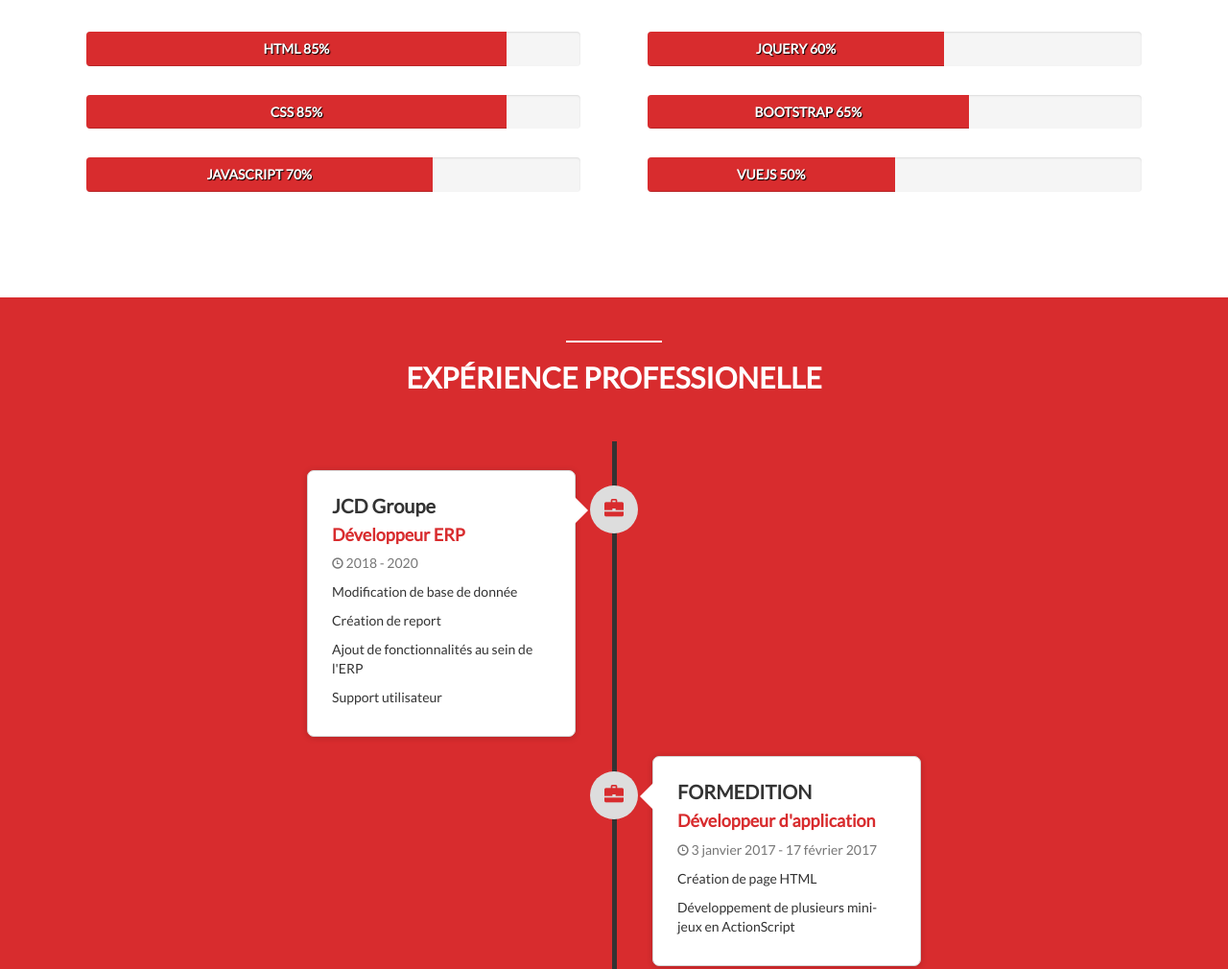
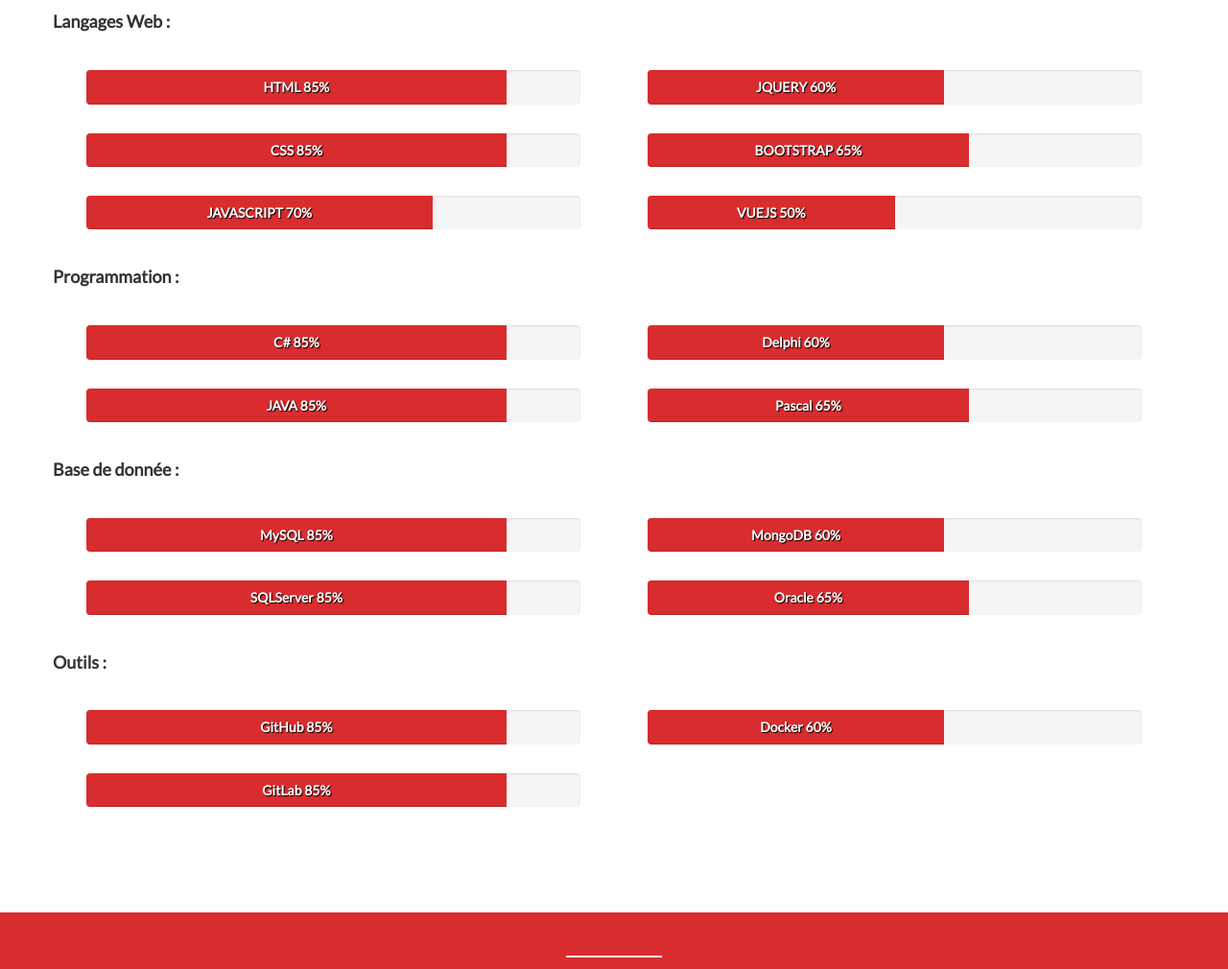
Before and after one commit to Nic0o-L/CV-Bootstrap, a plain HTML site: page index.html in a window 1280 px wide. Shown: the part 582-1592 px from the top of the page at 96% size. Drawn offline with nearby package versions, Linux system fonts and the light colour scheme.

Commit message:
Modification de la partie competence ajout de nouvelle competence

```diff
--- a/index.html
+++ b/index.html
@@ -62,6 +62,7 @@
             </div>
             <div class="container">
                 <div class="row">
+                    <h4>Langages Web :</h4>
                     <div class="col-md-6">
                         <div class="progress">
                             <div class="progress-bar" role="progressbar" aria-valuenow="85" aria-valuemin="0" aria-valuemax="100" style="width: 85%;">
@@ -93,6 +94,85 @@
                         <div class="progress">
                             <div class="progress-bar" role="progressbar" aria-valuenow="50" aria-valuemin="0" aria-valuemax="100" style="width: 50%;">
                                 <h5>VUEJS 50%</h5>
+                            </div>
+                        </div>
+                    </div>
+                </div>
+
+                <div class="row">
+                    <h4>Programmation :</h4>
+                    <div class="col-md-6">
+                        <div class="progress">
+                            <div class="progress-bar" role="progressbar" aria-valuenow="85" aria-valuemin="0" aria-valuemax="100" style="width: 85%;">
+                                <h5>C# 85%</h5>
+                            </div>
+                        </div>
+                        <div class="progress">
+                            <div class="progress-bar" role="progressbar" aria-valuenow="85" aria-valuemin="0" aria-valuemax="100" style="width: 85%;">
+                                <h5>JAVA 85%</h5>
+                            </div>
+                        </div>
+                    </div>
+                    <div class="col-md-6">
+                        <div class="progress">
+                            <div class="progress-bar" role="progressbar" aria-valuenow="60" aria-valuemin="0" aria-valuemax="100" style="width: 60%;">
+                                <h5>Delphi 60%</h5>
+                            </div>
+                        </div>
+                        <div class="progress">
+                            <div class="progress-bar" role="progressbar" aria-valuenow="65" aria-valuemin="0" aria-valuemax="100" style="width: 65%;">
+                                <h5>Pascal 65%</h5>
+                            </div>
+                        </div>
+                    </div>
+                </div>
+
+                <div class="row">
+                    <h4>Base de donnée :</h4>
+                    <div class="col-md-6">
+                        <div class="progress">
+                            <div class="progress-bar" role="progressbar" aria-valuenow="85" aria-valuemin="0" aria-valuemax="100" style="width: 85%;">
+                                <h5>MySQL 85%</h5>
+                            </div>
+                        </div>
+                        <div class="progress">
+                            <div class="progress-bar" role="progressbar" aria-valuenow="85" aria-valuemin="0" aria-valuemax="100" style="width: 85%;">
+                                <h5>SQLServer 85%</h5>
+                            </div>
+                        </div>
+                    </div>
+                    <div class="col-md-6">
+                        <div class="progress">
+                            <div class="progress-bar" role="progressbar" aria-valuenow="60" aria-valuemin="0" aria-valuemax="100" style="width: 60%;">
+                                <h5>MongoDB 60%</h5>
+                            </div>
+                        </div>
+                        <div class="progress">
+                            <div class="progress-bar" role="progressbar" aria-valuenow="65" aria-valuemin="0" aria-valuemax="100" style="width: 65%;">
+                                <h5>Oracle 65%</h5>
+                            </div>
+                        </div>
+                    </div>
+                </div>
+
+                <div class="row">
+                    <h4>Outils :</h4>
+                    <div class="col-md-6">
+                        <div class="progress">
+                            <div class="progress-bar" role="progressbar" aria-valuenow="85" aria-valuemin="0" aria-valuemax="100" style="width: 85%;">
+                                <h5>GitHub 85%</h5>
+                            </div>
+                        </div>
+                        <div class="progress">
+                            <div class="progress-bar" role="progressbar" aria-valuenow="85" aria-valuemin="0" aria-valuemax="100" style="width: 85%;">
+                                <h5>GitLab 85%</h5>
+                            </div>
+                        </div>
+                    </div>
+                    <div class="col-md-6">
+                        <div class="progress">
+                            <div class="progress-bar" role="progressbar" aria-valuenow="60" aria-valuemin="0" aria-valuemax="100" style="width: 60%;">
+                                <h5>Docker 60%</h5>
                             </div>
                         </div>
                     </div>
@@ -234,19 +314,19 @@
                 <div class="row">
                     <div class="col-sm-4">
                         <a href="#" class="thumbnail" target="_blank">
-                            <img src="images/facebook.png" alt="Facebook_share">
+                            <img src="images/voyage.png" alt="Projet_site_voyage">
                         </a>
                     </div>
 
                     <div class="col-sm-4">
                         <a href="#" class="thumbnail" target="_blank">
-                            <img src="images/Google.png" alt="Facebook_share">
+                            <img src="images/serpent.png" alt="Projet_serpent_JS">
                         </a>
                     </div>
 
                     <div class="col-sm-4">
                         <a href="#" class="thumbnail" target="_blank">
-                            <img src="images/Twitter.png" alt="Facebook_share">
+                            <img src="images/actrices.png" alt="Projet_actrice_JQuery">
                         </a>
                     </div>
                 </div>
```
